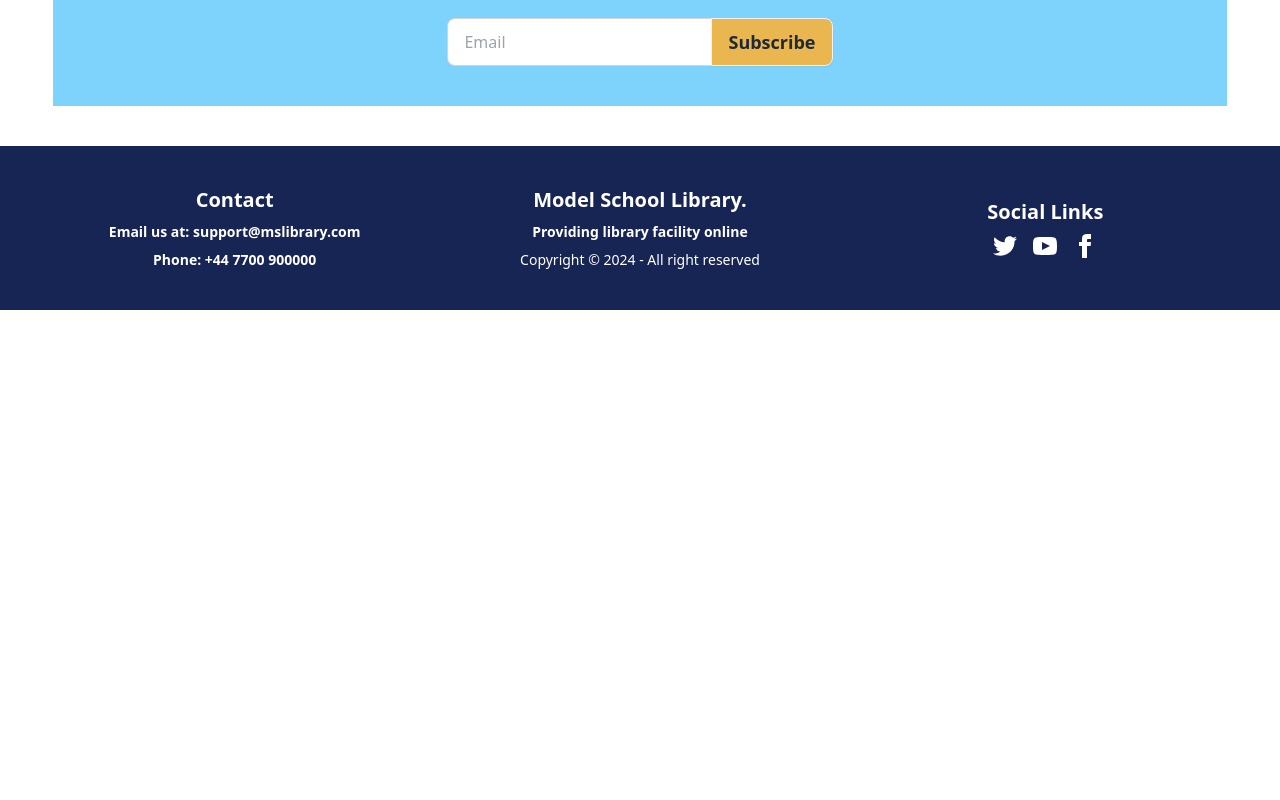
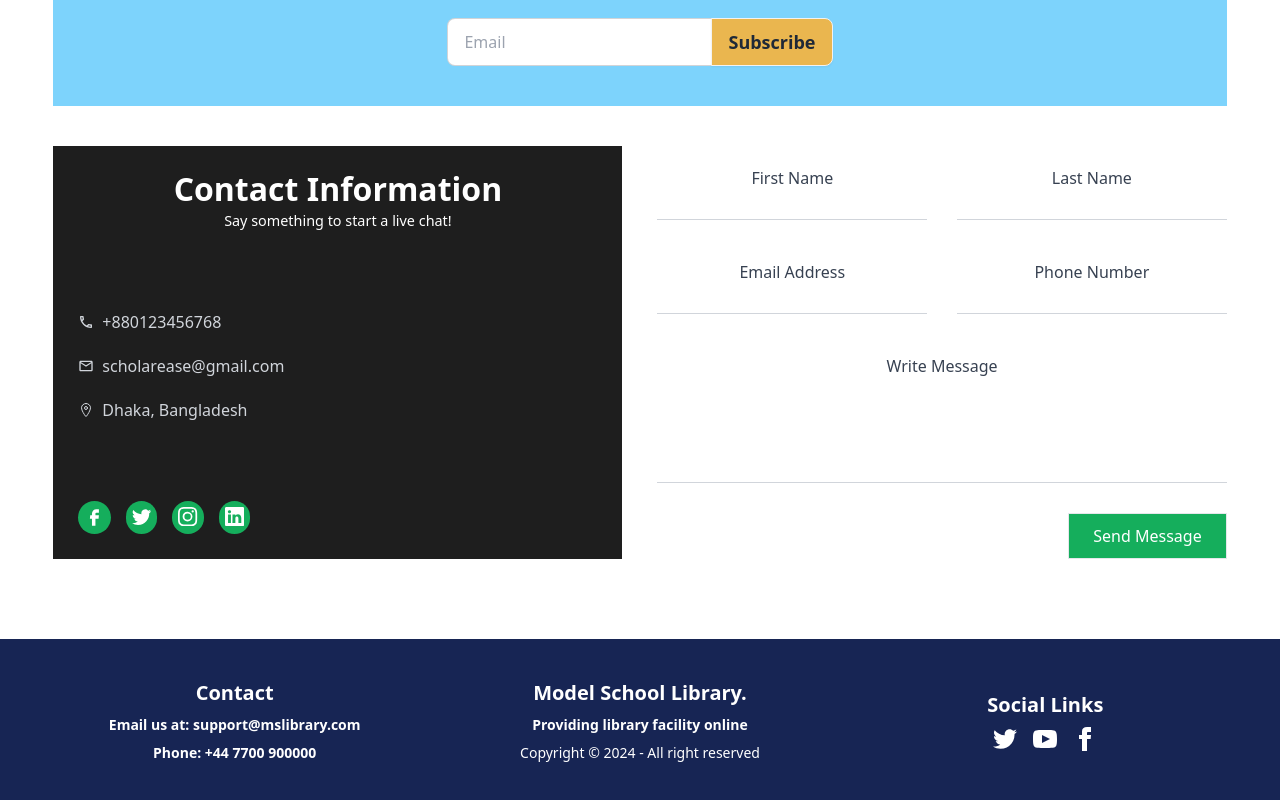
Before and after one commit to MHShiqder/E-Library-an-online-library-management-system-client-side, a React (Vite) app: page / in a window 1280 px wide. Shown: the part 1542-2342 px from the top of the page. Before the commit the page ends 1852 px from the top, so only its background shows below. Built offline with nearby package versions, Linux system fonts and the light colour scheme; no server answers.

Commit message:
added another section

```diff
--- a/package.json
+++ b/package.json
@@ -21,6 +21,7 @@
     "react-dom": "^18.3.1",
     "react-helmet-async": "^2.0.5",
     "react-hot-toast": "^2.4.1",
+    "react-icons": "^5.4.0",
     "react-images-uploading": "^3.1.7",
     "react-intersection-observer": "^9.14.0",
     "react-rating-stars-component": "^2.2.0",
--- /dev/null
+++ b/src/Component/ContactForm/ContactForm.jsx
@@ -0,0 +1,106 @@
+import {MdOutlineCall, MdOutlineEmail} from "react-icons/md";
+import {IoLocationOutline} from "react-icons/io5";
+import {CgFacebook} from "react-icons/cg";
+import {BsInstagram, BsLinkedin, BsTwitter} from "react-icons/bs";
+
+const ContactForm = () => {
+
+    return (
+        <section className="w-11/12 mx-auto grid grid-cols-1 lg:grid-cols-2 gap-[35px] boxShadow  mb-20 rounded-none">
+
+            {/*  informations  */}
+            <aside className="w-full bg-[#1E1E1E] flex flex-col justify-between p-[25px] rounded-none">
+
+                <div>
+                    <h1 className="text-[2rem] font-[600] leading-[35px] text-white">Contact
+                        Information</h1>
+                    <p className="text-[0.9rem] mt-1 mb-8 text-white">Say something to start a live
+                        chat!</p>
+                </div>
+
+                <div className="flex flex-col gap-[20px] text-gray-300">
+                    <p className="flex items-center gap-[8px]">
+                        <MdOutlineCall />
+                        +880123456768
+                    </p>
+                    <p className="flex items-center break-all gap-[8px]">
+                        <MdOutlineEmail />
+                        scholarease@gmail.com
+                    </p>
+                    <p className="flex items-center gap-[8px]">
+                        <IoLocationOutline/>
+                        Dhaka, Bangladesh
+                    </p>
+                </div>
+
+                <div className="flex gap-[15px] flex-wrap text-black mt-8">
+                    <a className="text-[1.3rem] p-1.5 cursor-pointer rounded-full bg-[#15AE5C] text-white hover:bg-white hover:text-orange-500 transition-all duration-300  boxShadow">
+                        <CgFacebook/>
+                    </a>
+                    <a className="text-[1.2rem] p-1.5 cursor-pointer rounded-full  bg-[#15AE5C] text-white hover:bg-white hover:text-orange-500 transition-all duration-300 boxShadow">
+                        <BsTwitter/>
+                    </a>
+                    <a className="text-[1.2rem] p-1.5 cursor-pointer rounded-full bg-[#15AE5C] text-white hover:bg-white hover:text-orange-500 transition-all duration-300  boxShadow">
+                        <BsInstagram/>
+                    </a>
+                    <a className="text-[1.2rem] p-1.5 cursor-pointer rounded-full  bg-[#15AE5C] text-white hover:bg-white hover:text-orange-500 transition-all duration-300 boxShadow">
+                        <BsLinkedin/>
+                    </a>
+                </div>
+            </aside>
+
+            {/* form area */}
+            <form className="pt-[20px]">
+                <div className="flex flex-col sm:flex-row items-center gap-[30px]">
+                    <div className="flex flex-col gap-[5px] w-full sm:w-[50%]">
+                        <label className="text-[1rem] text-gray-700">First Name</label>
+                        <input type="text"
+                               className="peer border-gray-300 border-b outline-none focus:border-primary w-full text-gray-400 transition-colors duration-300"
+                        />
+                    </div>
+
+                    <div className="flex flex-col gap-[5px] w-full sm:w-[50%]">
+                        <label className="text-[1rem] text-gray-700">Last Name</label>
+                        <input type="text"
+                               className="peer border-gray-300 border-b outline-none focus:border-primary w-full text-gray-400 transition-colors duration-300"
+                        />
+                    </div>
+                </div>
+
+                <div className="flex flex-col sm:flex-row items-center gap-[30px] mt-10">
+                    <div className="flex flex-col gap-[5px] w-full sm:w-[50%]">
+                        <label className="text-[1rem] text-gray-700">Email Address</label>
+                        <input type="email"
+                               className="peer border-gray-300 border-b outline-none focus:border-primary w-full text-gray-400 transition-colors duration-300"
+                        />
+                    </div>
+
+                    <div className="flex flex-col gap-[5px] w-full sm:w-[50%]">
+                        <label className="text-[1rem] text-gray-700">Phone Number</label>
+                        <input type="number"
+                               className="peer border-gray-300 border-b outline-none focus:border-primary w-full text-gray-400 transition-colors duration-300"
+                        />
+                    </div>
+                </div>
+
+                <div className="flex flex-col gap-[5px] w-full mt-10">
+                    <label className="text-[1rem] text-gray-700">Write Message</label>
+                    <textarea
+                        className="peer min-h-[100px] border-gray-300 border-b resize-none outline-none w-full text-gray-400 transition-colors focus:border-primary duration-300"
+                    ></textarea>
+                </div>
+
+
+                <div className="w-full flex items-center sm:items-end justify-center sm:justify-end mt-5">
+                    <button type="submit"
+                            className={`py-2.5 px-6 bg-[#15AE5C] border transition-all duration-300 hover:border-gray-800 hover:text-gray-800 hover:bg-transparent text-white rounded-none text-[1rem] mt-[10px] w-max`}>Send
+                        Message
+                    </button>
+                </div>
+
+            </form>
+        </section>
+    );
+};
+
+export default ContactForm;
--- a/src/Layout/Home.jsx
+++ b/src/Layout/Home.jsx
@@ -4,6 +4,7 @@ import { useTypewriter } from 'react-simple-typewriter'
 import Success from "../Component/Success";
 import Newsletter from "../Component/Newsletter";
 import { Helmet } from "react-helmet-async";
+import ContactForm from "../Component/ContactForm/ContactForm";
 
 
 const Home = () => {
@@ -27,6 +28,7 @@ const Home = () => {
             <CategoryCard></CategoryCard>
             <Success></Success>
             <Newsletter></Newsletter>
+            <ContactForm></ContactForm>
         </div>
     );
 };
```
Also changed, not shown: 1 other file (tests, documents, lock files or other folders).
